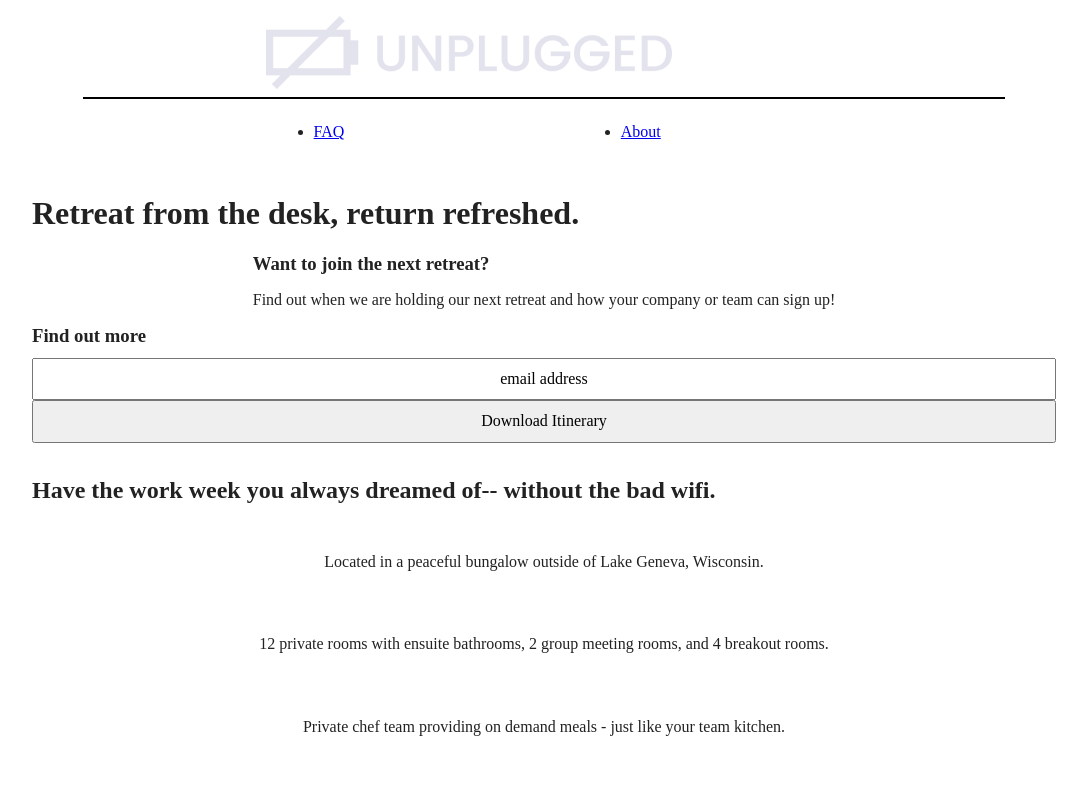
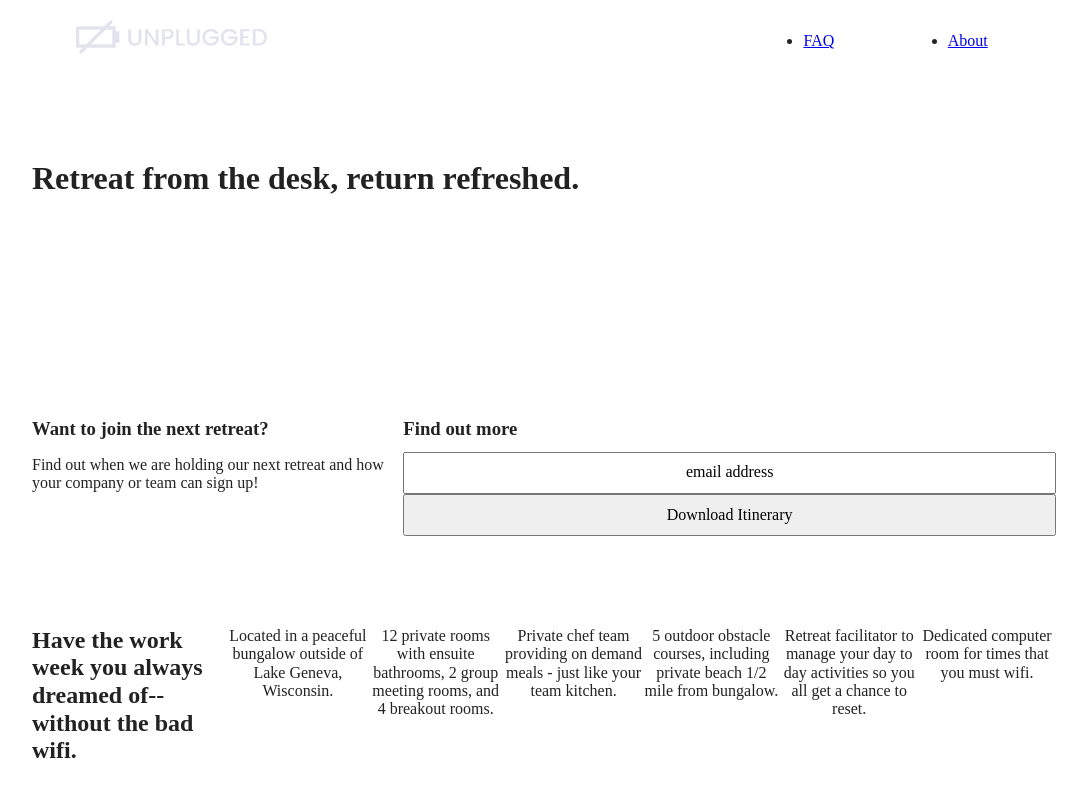
Before and after one commit to RobertSchusterFrontEndWebDeveloper/unplugged-retreat, a website built with Parcel: page index.html in a window 1280 px wide. Shown: the top 797 px of the page, without its empty margins (96-1183 px from the left). Built offline with nearby package versions, Linux system fonts and the light colour scheme.

Commit message:
Building CSS for Tablet, completed navigation started features section

```diff
--- a/css/main.css
+++ b/css/main.css
@@ -237,7 +237,7 @@ input {
   width: 100%;
 }
 
-features p {
+.features p {
   margin: 0;
 }
 
@@ -447,8 +447,33 @@ footer .footer-content {
    Modify as content requires.
    ========================================================================== */
 
-@media only screen and (min-width: 35em) {
-  /* Style adjustments for viewports that meet the condition */
+@media only screen and (min-width: 768px) {
+  /* Style adjustments for Tablets */
+  .header-divider {
+    border-top: 0;
+  }
+
+  header .content-wrapper {
+    flex-flow: row nowrap;
+  }
+
+  main .content-wrapper {
+    flex-flow: row;
+    align-items: flex-start;
+    padding-top: 3.5em;
+  }
+
+  .features {
+    flex-direction: column;
+  }
+
+  section .content-wrapper {
+    height: 14em;
+  }
+}
+
+@media only screen and (min-width: 1200px) {
+  /* Desktop styles here */
 }
 
 @media print,
```
